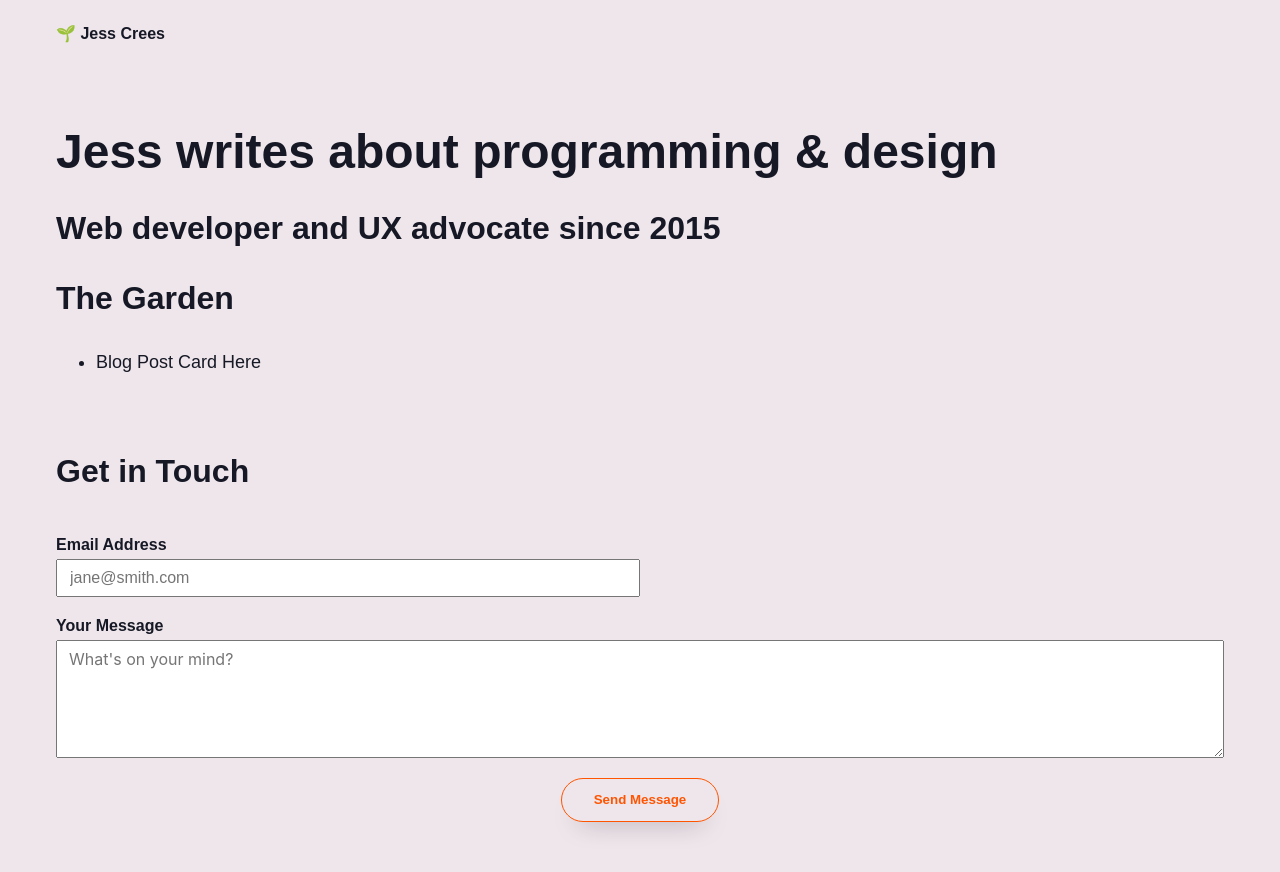
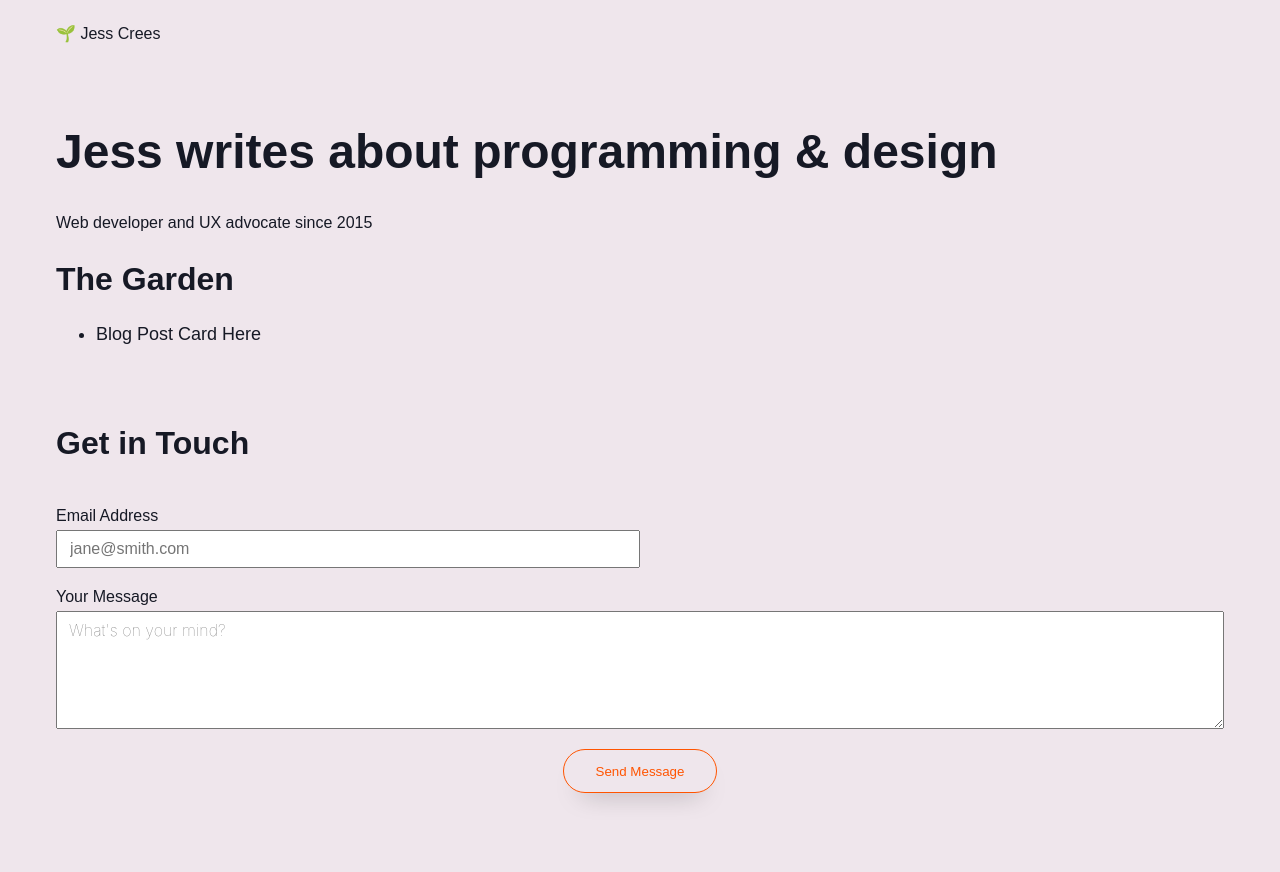
Before and after one commit to jesscrees/digital-garden, an Astro site: page / in a window 1280 px wide. After the commit the page ends 845 px from the top, so only its background shows below. Built offline with nearby package versions, Linux system fonts and the light colour scheme; Astro itself is replaced by a stand-in of ours.

Commit message:
Change headings

```diff
--- a/src/layouts/BaseLayout.astro
+++ b/src/layouts/BaseLayout.astro
@@ -36,6 +36,7 @@ const { frontmatter } = Astro.props;
           <div class="input-with-label">
             <label for="email">Email Address</label>
             <input
+              autocomplete="email"
               id="email"
               name="email"
               placeholder="jane@smith.com"
--- a/src/layouts/HomePageLayout.astro
+++ b/src/layouts/HomePageLayout.astro
@@ -17,9 +17,9 @@ const { frontmatter } = Astro.props;
 <BaseLayout frontmatter={frontmatter}>
   <h1>{frontmatter.heading}</h1>
 
-  <h2>{frontmatter.subHeading}</h2>
+  <h5>{frontmatter.subHeading}</h5>
 
-  <h3>{frontmatter.blogHeading}</h3>
+  <h2>{frontmatter.blogHeading}</h2>
 
   <ul>
     <li>Blog Post Card Here</li>
--- a/src/styles/_base.scss
+++ b/src/styles/_base.scss
@@ -68,6 +68,7 @@ $spacing-xl: 32px;
 body {
   font-family: 'Fredoka', sans-serif;
   font-size: 16px;
+  font-weight: lighter;
   transition: 0.2s all linear;
 
   background-color: var(--primary-light);
@@ -113,15 +114,17 @@ h4 {
 }
 
 h5 {
-  font-family: 'Sofia', sans-serif;
+  font-family: 'Fredoka', sans-serif;
   font-size: var(--h5-size);
+  font-weight: lighter;
   line-height: var(--h5-line-height);
   letter-spacing: var(--h5-letter-spacing);
 }
 
 h6 {
-  font-family: 'Sofia', sans-serif;
+  font-family: 'Fredoka', sans-serif;
   font-size: var(--h6-size);
+  font-weight: normal;
   line-height: var(--h6-line-height);
   letter-spacing: var(--h6-letter-spacing);
 }
--- a/src/styles/global.scss
+++ b/src/styles/global.scss
@@ -2,7 +2,7 @@
 @use 'button';
 
 header {
-  font-weight: 900;
+  font-weight: lighter;
   padding: 10px 0rem 40px;
 }
 
@@ -26,17 +26,19 @@ footer {
 
       label {
         font-size: 1rem;
-        font-weight: 900;
+        font-weight: lighter;
       }
 
       input {
         font-size: 1rem;
+        font-weight: lighter;
         padding: 8px 12px;
       }
 
       textarea {
         font-family: var(--font-family);
         font-size: 1rem;
+        font-weight: lighter;
         padding: 8px 12px;
         resize: vertical;
       }
```
